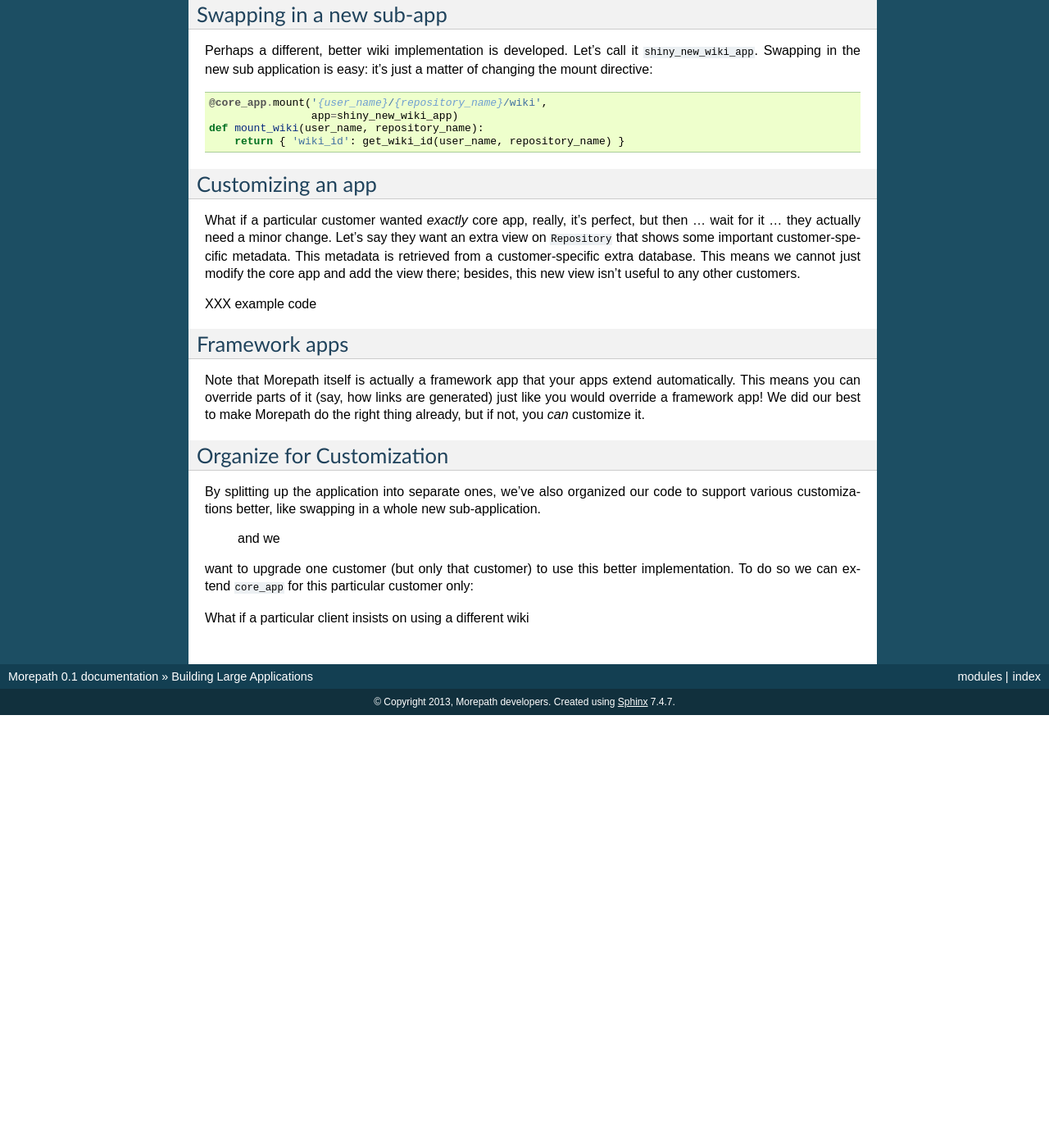
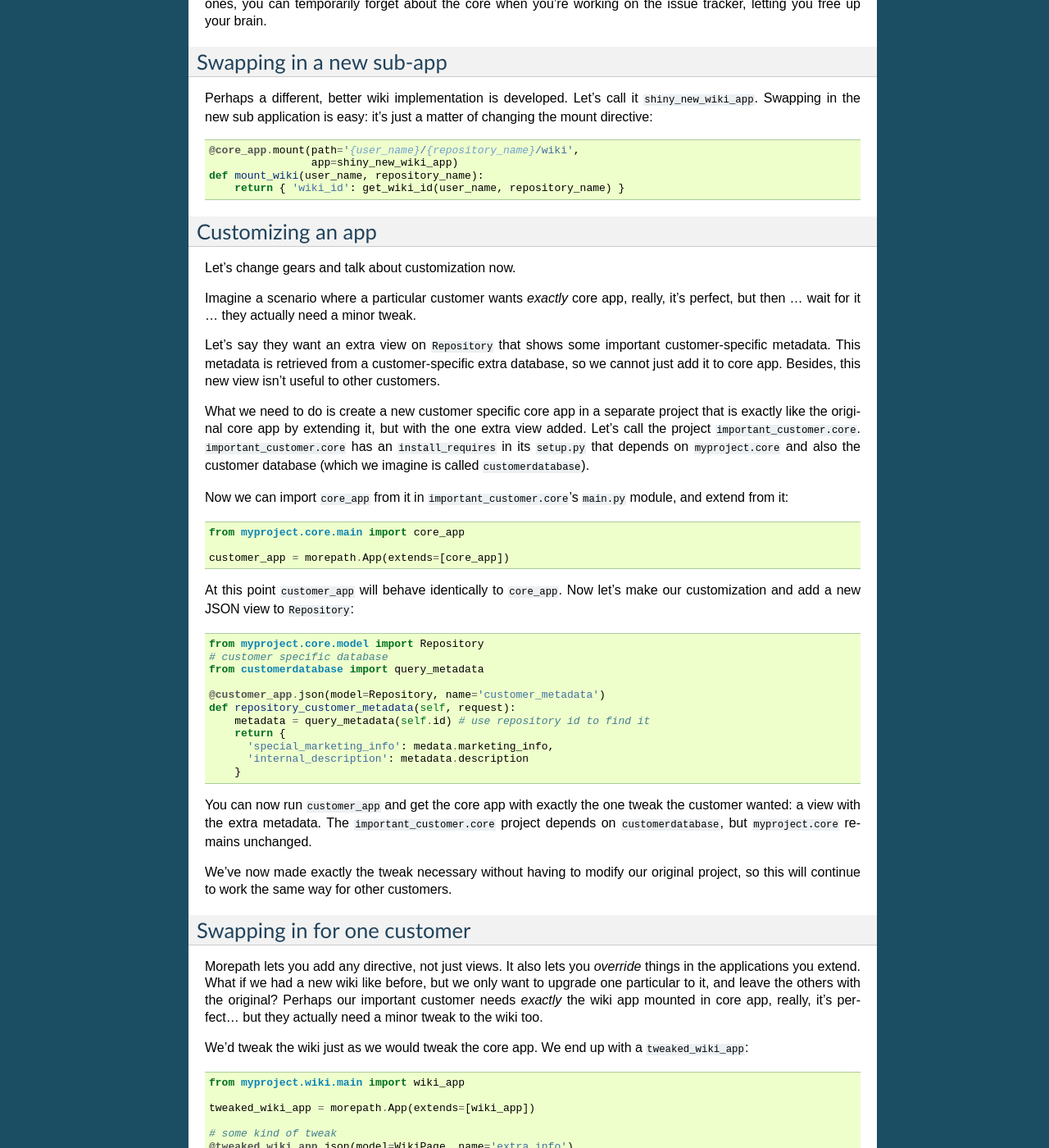
Before and after one commit to morepath/morepath, a Sphinx documentation site: the page built from doc/building_large_applications.rst, in a window 1280 px wide and 1400 px high, scrolled down 5362 px. Shown: the whole window at 82% size. Built offline with Sphinx 7.4.7, drawn with Linux system fonts in a browser that asks for light colours; before the commit the page ends 6234 px from its top, so only the background shows below that; some of the changed text lies outside the part shown.

Commit message:
more text.

```diff
--- a/doc/building_large_applications.rst
+++ b/doc/building_large_applications.rst
@@ -41,9 +41,12 @@ to build framework-like applications and application-like frameworks.
 
 The document doc:`app_reuse` describes some basic facilities for
 application reuse. The document :doc:`organizing_your_project`
-describes how a single application project can be organized. This
-document sketches out a concrete example of larger application that
-consists of multiple sub-projects and sub-apps.
+describes how a single application project can be organized, and we
+will follow its guidelines in this document.
+
+This document sketches out a concrete example of a larger application
+that consists of multiple sub-projects and sub-apps, and that needs
+customization.
 
 A Code Hosting Site
 -------------------
@@ -236,7 +239,7 @@ Now that we have an independent ``issues_app`` and ``wiki_app``, we want
 to be able to mount these under the right URLs under ``core_app``. We
 do this using the mount directive::
 
-  @core_app.mount('{user_name}/{repository_name}/issues',
+  @core_app.mount(path='{user_name}/{repository_name}/issues',
                   app=issues_app)
   def mount_issues(user_name, repository_name):
       return { 'issues_id': get_issues_id(user_name, repository_name) }
@@ -259,7 +262,7 @@ Let's look at what this does:
 
 Mounting the wiki is very similar::
 
-  @core_app.mount('{user_name}/{repository_name}/wiki',
+  @core_app.mount(path='{user_name}/{repository_name}/wiki',
                   app=wiki_app)
   def mount_wiki(user_name, repository_name):
       return { 'wiki_id': get_wiki_id(user_name, repository_name) }
@@ -316,10 +319,11 @@ for instance:
 Each would be organized as described in
 :doc:`organizing_your_code`.
 
-``myproject.core`` would have an ``install_requires`` that depends on
-``myproject.issues`` and ``myproject.wiki``. To get ``issues_app`` and
-``wiki_app`` in order to mount them in the core, we would simply
-import them (for instance in ``myproject.core.main``)::
+``myproject.core`` would have an ``install_requires`` in its
+``setup.py`` that depends on ``myproject.issues`` and
+``myproject.wiki``. To get ``issues_app`` and ``wiki_app`` in order to
+mount them in the core, we would simply import them (for instance in
+``myproject.core.main``)::
 
   from myproject.issues.main import issues_app
   from myproject.wiki.main import wiki_app
@@ -346,7 +350,7 @@ Perhaps a different, better wiki implementation is developed. Let's
 call it ``shiny_new_wiki_app``. Swapping in the new sub application
 is easy: it's just a matter of changing the mount directive::
 
-  @core_app.mount('{user_name}/{repository_name}/wiki',
+  @core_app.mount(path='{user_name}/{repository_name}/wiki',
                   app=shiny_new_wiki_app)
   def mount_wiki(user_name, repository_name):
       return { 'wiki_id': get_wiki_id(user_name, repository_name) }
@@ -354,44 +358,125 @@ is easy: it's just a matter of changing the mount directive::
 Customizing an app
 ------------------
 
-What if a particular customer wanted *exactly* core app, really, it's
-perfect, but then ... wait for it ... they actually need a minor
-change. Let's say they want an extra view on ``Repository`` that shows
-some important customer-specific metadata. This metadata is retrieved
-from a customer-specific extra database. This means we cannot just
-modify the core app and add the view there; besides, this new view
-isn't useful to any other customers.
+Let's change gears and talk about customization now.
 
-XXX example code
+Imagine a scenario where a particular customer wants *exactly* core
+app, really, it's perfect, but then ... wait for it ... they actually
+need a minor tweak.
+
+Let's say they want an extra view on ``Repository`` that shows some
+important customer-specific metadata. This metadata is retrieved from
+a customer-specific extra database, so we cannot just add it to core
+app. Besides, this new view isn't useful to other customers.
+
+What we need to do is create a new customer specific core app in a
+separate project that is exactly like the original core app by
+extending it, but with the one extra view added. Let's call the
+project ``important_customer.core``. ``important_customer.core`` has
+an ``install_requires`` in its ``setup.py`` that depends on
+``myproject.core`` and also the customer database (which we imagine is
+called ``customerdatabase``).
+
+Now we can import ``core_app`` from it in
+``important_customer.core``'s ``main.py`` module, and extend from it::
+
+  from myproject.core.main import core_app
+
+  customer_app = morepath.App(extends=[core_app])
+
+At this point ``customer_app`` will behave identically to ``core_app``. Now
+let's make our customization and add a new JSON view to ``Repository``::
+
+  from myproject.core.model import Repository
+  # customer specific database
+  from customerdatabase import query_metadata
+
+  @customer_app.json(model=Repository, name='customer_metadata')
+  def repository_customer_metadata(self, request):
+      metadata = query_metadata(self.id) # use repository id to find it
+      return {
+        'special_marketing_info': medata.marketing_info,
+        'internal_description': metadata.description
+      }
+
+You can now run ``customer_app`` and get the core app with exactly the
+one tweak the customer wanted: a view with the extra metadata. The
+``important_customer.core`` project depends on ``customerdatabase``,
+but ``myproject.core`` remains unchanged.
+
+We've now made exactly the tweak necessary without having to modify
+our original project, so this will continue to work the same way for
+other customers.
+
+Swapping in for one customer
+----------------------------
+
+Morepath lets you add any directive, not just views. It also lets you
+*override* things in the applications you extend. What if we had a new
+wiki like before, but we only want to upgrade one particular to it,
+and leave the others with the original? Perhaps our important customer
+needs *exactly* the wiki app mounted in core app, really, it's
+perfect... but they actually need a minor tweak to the wiki too.
+
+We'd tweak the wiki just as we would tweak the core app. We end up
+with a ``tweaked_wiki_app``::
+
+  from myproject.wiki.main import wiki_app
+
+  tweaked_wiki_app = morepath.App(extends=[wiki_app])
+
+  # some kind of tweak
+  @tweaked_wiki_app.json(model=WikiPage, name='extra_info')
+  def page_extra_info(self, request):
+      ...
+
+We now want a new version of ``core_app`` just for this customer that
+mounts ``tweaked_wiki_app`` instead of ``wiki_app``::
+
+  important_customer_app = morepath.App(extends=[core_app])
+
+  @important_customer_app.mount(path='{user_name}/{repository_name}/wiki',
+                                app=tweaked_wiki_app)
+  def mount_wiki(user_name, repository_name):
+      return { 'wiki_id': get_wiki_id(user_name, repository_name) }
+
+The ``mount`` directive above overrides the one in the ``core_app``
+that we're extending, because it uses the same ``path`` but mounts
+``tweaked_wiki_app`` instead.
+
+You can override any other directive (path, view, etc) the same way.
 
 Framework apps
 --------------
 
+A ``morepath.App`` instance does not need to be a full working web
+application. Instead it can be a framework consisting of just a few
+with only those paths, subpaths and views that we intend to be
+reusable.
 
+For views this works together well with Morepath's understanding of
+inheritance. We could for instance have a base class ``Metadata``, and
+whenever any model subclasses from it, we want it to gain a
+``metadata`` view that returns this metadata as JSON data. Let's write
+some code for that::
 
+  framework = morepath.App()
+
+  class Metadata(object):
+      def __init__(self, d):
+          self.d = d # metadata dictionary
+
+      def get_metadata(self):
+          return self.d
+
+  @framework.json(model=Metadata, name='metadata')
+  def metadata_view(self, request):
+      return self.get_metadata()
+
+XXX Complete example
 
 Note that Morepath itself is actually a framework app that your apps
 extend automatically. This means you can override parts of it (say,
 how links are generated) just like you would override a framework app!
 We did our best to make Morepath do the right thing already, but if
 not, you *can* customize it.
-
-Organize for Customization
---------------------------
-
-
-
-By splitting up the application into separate ones, we've also
-organized our code to support various customizations better, like
-swapping in a whole new sub-application.
-
-
-
- and we
-want to upgrade one customer (but only that customer) to use this
-better implementation. To do so we can extend ``core_app`` for this
-particular customer only::
-
-
-
-What if a particular client insists on using a different wiki
```
